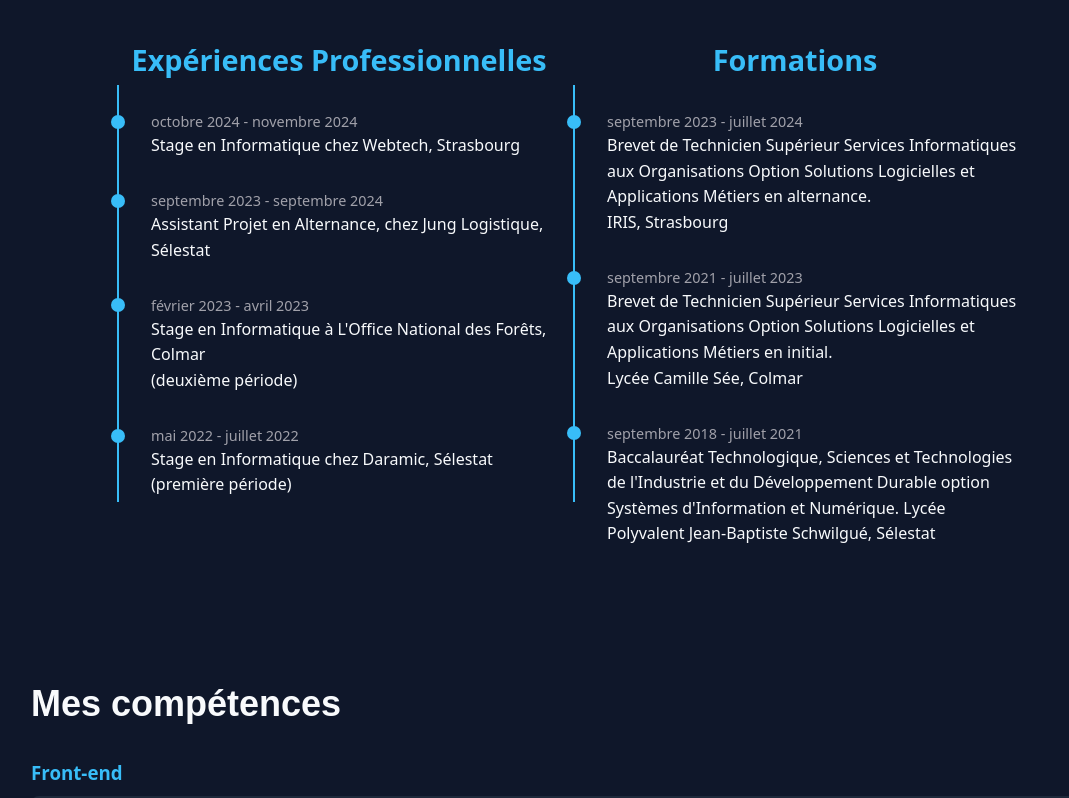
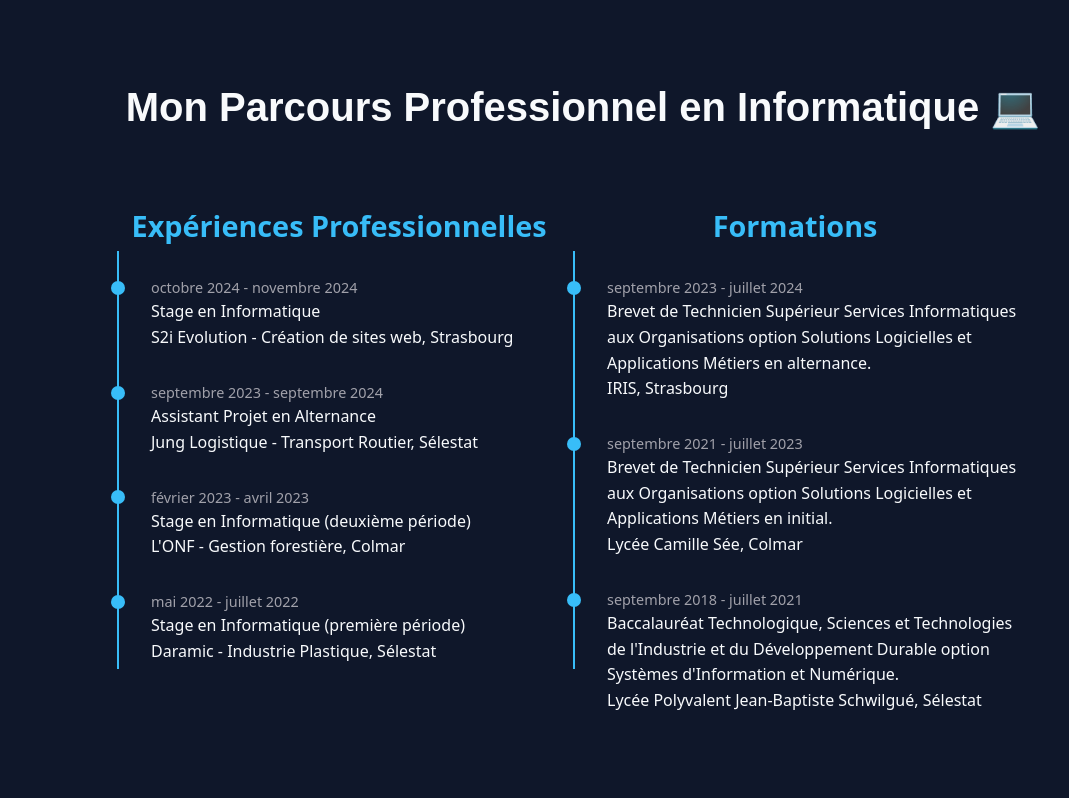
Before and after one commit to mickaaa67/mon-portfolio, a React (Create React App) app: page / in a window 1280 px wide. Shown: the part 920-1718 px from the top of the page, without its empty margins (57-1126 px from the left). Built offline with nearby package versions, Linux system fonts and the light colour scheme; the HTML template or start-up script is replaced by a standard one.

Commit message:
comit du 18 mai au soir

```diff
--- a/src/PolitiqueConfidentialite.js
+++ b/src/PolitiqueConfidentialite.js
@@ -92,7 +92,7 @@ function PolitiqueConfidentialite() {
             <p>
               Je peux mettre à jour cette politique de confidentialité de temps à autre. Toute modification sera affichée sur cette page.
             </p>
-            <p className="last-updated">Dernière mise à jour : [Date de la dernière mise à jour]</p>
+            <p className="last-updated">Dernière mise à jour : [15/05/2025]</p>
           </section>
 
           <section>
--- a/src/Portfolio.js
+++ b/src/Portfolio.js
@@ -51,7 +51,7 @@ const projects = [
       "Site web pour une chaîne de magasins de bricolage familiale.",
     technologies: ["HTML", "CSS", "PHP", "MySQL", "JavaScript", "Trello", "GitHub"],
     year: "2024",
-    image: "/imagesProjet/logoBricoBrac.png",
+    image: "/imagesProjet/LogoBricoBrac.png",
     link: "/projects/bricobrac",
   },
   {
@@ -137,13 +137,15 @@ export default function Portfolio() {
             </a>
           </div>
         </div>
-
+        <br></br><br></br>
         <section className="section about-section">
           <div className="about-text">
           <h2 class="text-4xl sm:text-6xl text-start font-bold pb-4">Présentation 👨🏻‍💻</h2>
+          <br></br>
             <p>
-              Jeune développeur de 21 ans, passionné par le développement web, Titulaire d'un BTS Services Informatiques aux Organisations option Solutions Logicielles et Applications Métiers qui m'a permis de structuré mes compétences. Fort de plusieurs réalisations qui témoignent de ma motivation, je recherche activement un poste de développeur web en alternance pour un an, dans le cadre de ma préparation à la Licence professionnelle Développement Web Communication et Apprentissages.
+              Jeune développeur de 21 ans, passionné par le développement web, Titulaire d'un BTS Services Informatiques aux Organisations option Solutions Logicielles et Applications Métiers qui m'a permis de structuré mes compétences.<br></br><br></br> Fort de plusieurs réalisations qui témoignent de ma motivation, je recherche activement un poste de développeur web en alternance pour octobre 2025 et pour une durée de 1 an, dans le cadre de ma préparation à la Licence professionnelle Développement Web Communication et Apprentissages.
             </p>
+            <br></br>
               <a href="https://drive.google.com/file/d/1Tcvhs41-KhJ3AhbcqiaQFeiEe8jOmQQC/view?usp=sharing" target="_blank" rel="noopener noreferrer" className="button">
                 Voir mon CV
               </a>
@@ -161,27 +163,25 @@ export default function Portfolio() {
               <div className="timeline-item">
                 <div className="timeline-point"></div>
                 <div className="timeline-date">octobre 2024 - novembre 2024</div>
-                <div className="timeline-content">Stage en Informatique chez Webtech, Strasbourg </div>
+                <div className="timeline-content">Stage en Informatique<br></br>S2i Evolution - Création de sites web, Strasbourg </div>
               </div>
               <div className="timeline-item">
                 <div className="timeline-point"></div>
                 <div className="timeline-date">septembre 2023 - septembre 2024</div>
-                <div className="timeline-content">Assistant Projet en Alternance, chez Jung Logistique, Sélestat</div>
+                <div className="timeline-content">Assistant Projet en Alternance <br></br>Jung Logistique - Transport Routier, Sélestat</div>
               </div>
               <div className="timeline-item">
                 <div className="timeline-point"></div>
                 <div className="timeline-date">février 2023 - avril 2023</div>
-                <div className="timeline-content">Stage en Informatique à L'Office National des Forêts, Colmar
+                <div className="timeline-content">Stage en Informatique (deuxième période)<br></br>L'ONF - Gestion forestière, Colmar
                   <br />
-                  (deuxième période)
                 </div>
               </div>
               <div className="timeline-item">
                 <div className="timeline-point"></div>
                 <div className="timeline-date">mai 2022 - juillet 2022</div>
-                <div className="timeline-content">Stage en Informatique chez Daramic, Sélestat
+                <div className="timeline-content">Stage en Informatique (première période)<br></br> Daramic - Industrie Plastique, Sélestat
                   <br />
-                  (première période)
                 </div>
               </div>
             </div>
@@ -192,7 +192,7 @@ export default function Portfolio() {
                 <div className="timeline-point"></div>
                 <div className="timeline-date">septembre 2023 - juillet 2024</div>
                 <div className="timeline-content">
-                  Brevet de Technicien Supérieur Services Informatiques aux Organisations Option Solutions Logicielles et Applications Métiers en alternance.
+                  Brevet de Technicien Supérieur Services Informatiques aux Organisations option Solutions Logicielles et Applications Métiers en alternance.
                   <br />
                   IRIS, Strasbourg
                 </div>
@@ -201,7 +201,7 @@ export default function Portfolio() {
                 <div className="timeline-point"></div>
                 <div className="timeline-date">septembre 2021 - juillet 2023</div>
                 <div className="timeline-content">
-                  Brevet de Technicien Supérieur Services Informatiques aux Organisations Option Solutions Logicielles et Applications Métiers en initial.
+                  Brevet de Technicien Supérieur Services Informatiques aux Organisations option Solutions Logicielles et Applications Métiers en initial.
                   <br />
                   Lycée Camille Sée, Colmar
                 </div>
@@ -209,7 +209,7 @@ export default function Portfolio() {
               <div className="timeline-item formation-item last">
                 <div className="timeline-point"></div>
                 <div className="timeline-date">septembre 2018 - juillet 2021</div>
-                <div className="timeline-content">Baccalauréat Technologique, Sciences et Technologies de l'Industrie et du Développement Durable option Systèmes d'Information et Numérique. Lycée Polyvalent Jean-Baptiste Schwilgué, Sélestat</div>
+                <div className="timeline-content">Baccalauréat Technologique, Sciences et Technologies de l'Industrie et du Développement Durable option Systèmes d'Information et Numérique. <br></br>Lycée Polyvalent Jean-Baptiste Schwilgué, Sélestat</div>
               </div>
             </div>
           </div>
--- a/src/pages/ProjectBricobrac.js
+++ b/src/pages/ProjectBricobrac.js
@@ -57,11 +57,12 @@ function ProjectBricoBrac() {
 
         <section className="site-architecture centered-section">
           <h2 className="section-title">Aperçu du Modèle Conceptuel des Données</h2>
-          <img src="/imagesProjet/Capture BricoBrac 4.png" alt="Arborescence du site Brico'Brac" className="site-map-image centered-image" />
+          <img src="/imagesProjet/CaptureBricoBrac4.png" alt="Arborescence du site Brico'Brac" className="site-map-image centered-image" />
           <br></br>
-          <p>La base de données structure les **articles**, les **clients** (avec leurs rôles) et leurs **commandes**. Les **paniers** des clients mènent à la création de **commandes**. Des **utilisateurs** (clients, gestionnaires, administrateurs) interagissent avec le système, et leurs actions sont suivies via des **logs**.</p>
+          <p>
+            La base de données structure les <strong>articles</strong>, les <strong>clients</strong> (avec leurs rôles) et leurs <strong>commandes</strong>. Les <strong>paniers</strong> des clients mènent à la création de <strong>commandes</strong>. Des <strong>utilisateurs</strong> (clients, gestionnaires, administrateurs) interagissent avec le système, et leurs actions sont suivies via des <strong>logs</strong>.
+          </p>
         </section>
-
         <section className="project-preview centered-section">
           <h2 className="section-title">Aperçu du site</h2>
           <br></br>
@@ -71,7 +72,7 @@ function ProjectBricoBrac() {
           <br></br>
           <div className="video-container centered-element">
 
-            <video src="/videosProjet/CaptureBricobrac.mp4" controls width="640" height="360">
+            <video src="/videosProjet/captureBricobrac.mp4" controls width="640" height="360">
             </video>
           </div>
         </section>
--- a/src/pages/ProjectFormatech.js
+++ b/src/pages/ProjectFormatech.js
@@ -60,7 +60,6 @@ function ProjectFormaTech() {
 
         <section className="site-architecture centered-section">
           <h2 className="section-title">Aperçu du diagramme de classe</h2>
-          {/* Tu peux remplacer cette image par un schéma d'arborescence spécifique à FormaTech si tu en as un */}
           <img src="/imagesProjet/diagrammeFormaTech.png" alt="Arborescence de l'application FormaTech" className="site-map-image centered-image" />
           <br></br>
           <p>
```
Also changed, not shown: public/imagesProjet/CaptureBricobrac4.PNG (added).
